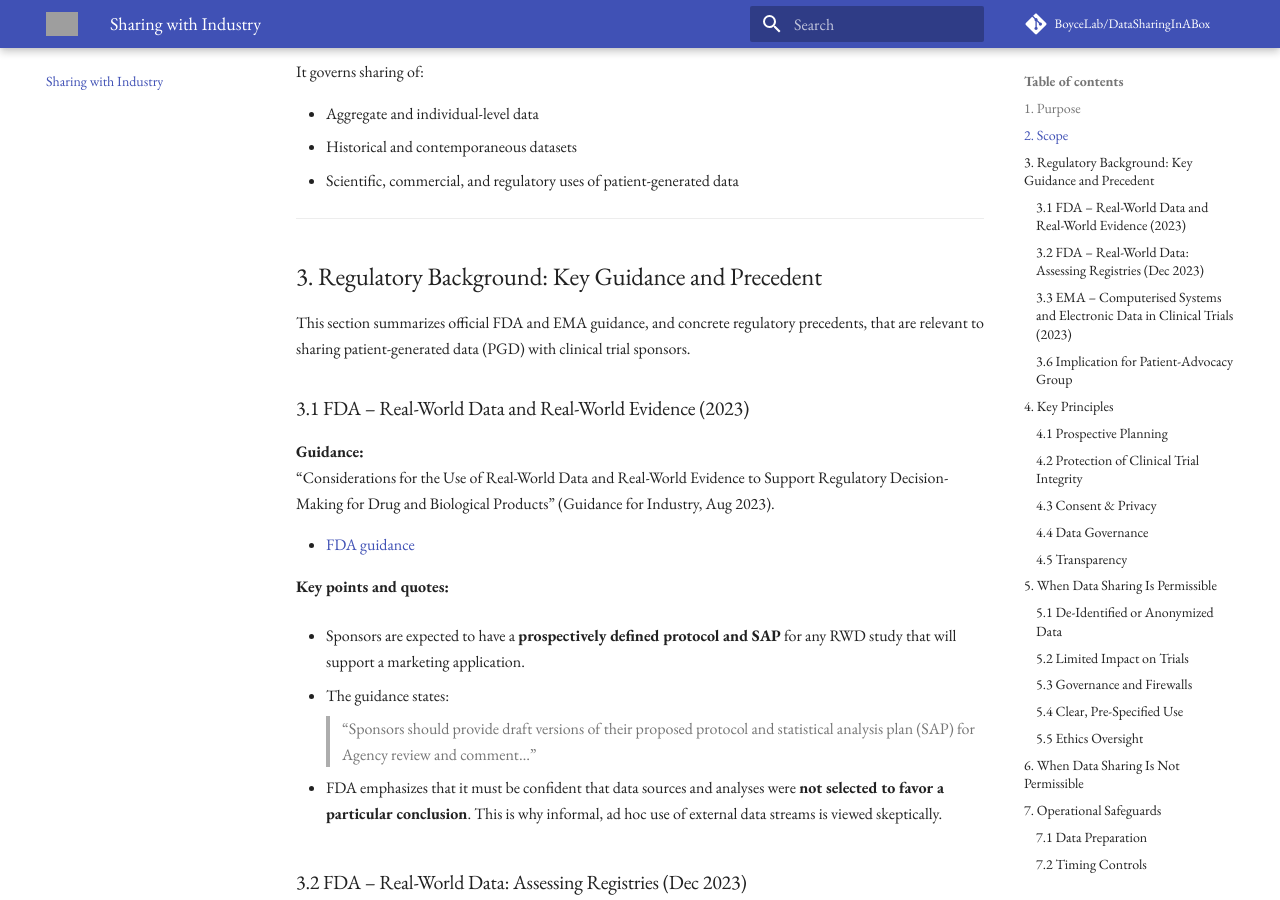
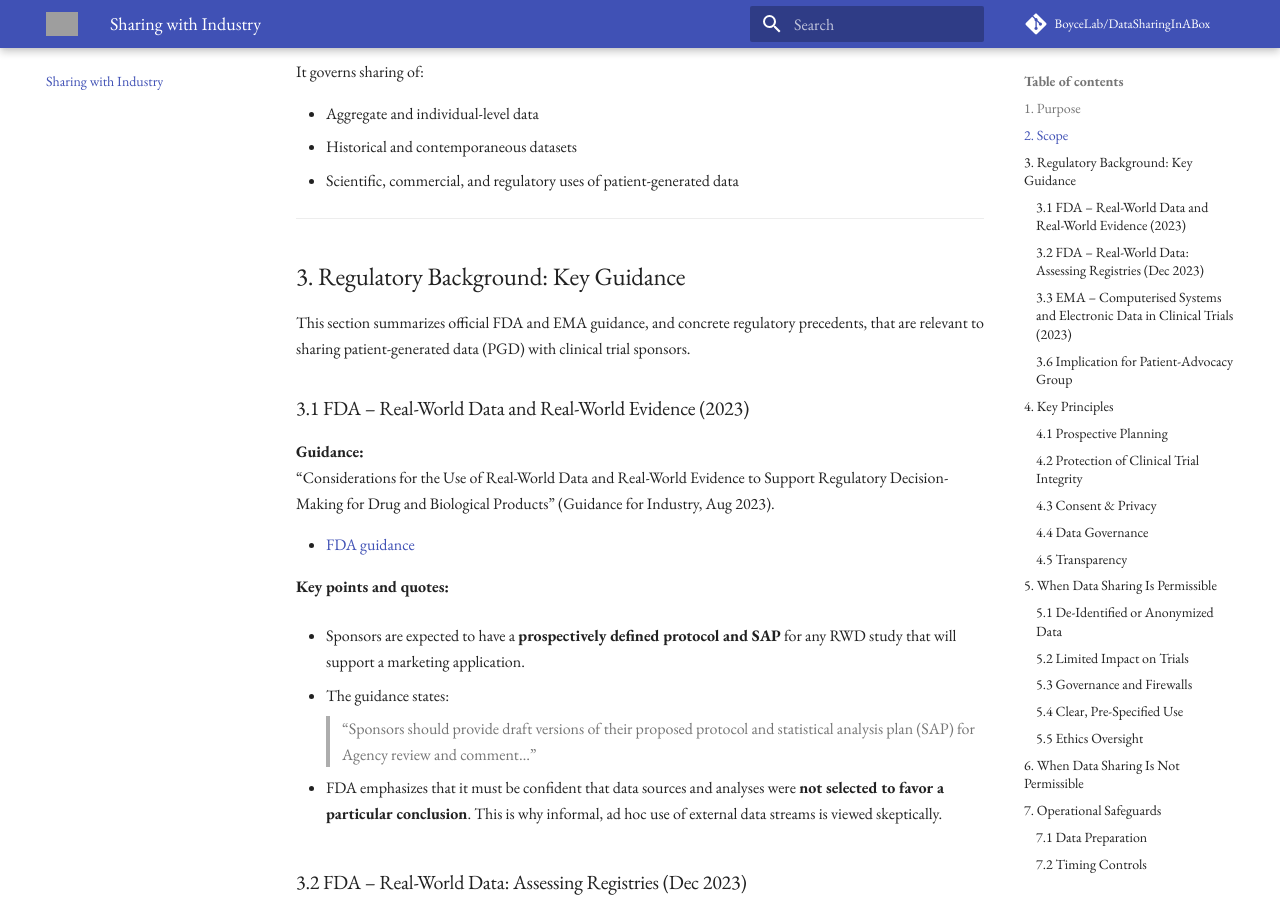
Before and after one commit to BoyceLab/DataSharingInABox, an MkDocs documentation site: the page built from docs/industry.md, in a window 1280 px wide and 900 px high, scrolled down 960 px. Built offline with MkDocs 1.6.1 and Material for MkDocs 9.7.7, drawn with Linux system fonts in a browser that asks for light colours; comment, search, counter and statistics services are not loaded; grey boxes are pictures that could not be loaded.

Commit message:
Update industry.md

```diff
--- a/docs/industry.md
+++ b/docs/industry.md
@@ -33,7 +33,7 @@ It governs sharing of:
 - Scientific, commercial, and regulatory uses of patient-generated data
 
 ---
-## 3. Regulatory Background: Key Guidance and Precedent
+## 3. Regulatory Background: Key Guidance
 
 This section summarizes official FDA and EMA guidance, and concrete regulatory precedents, that are relevant to sharing patient-generated data (PGD) with clinical trial sponsors.
 
```
